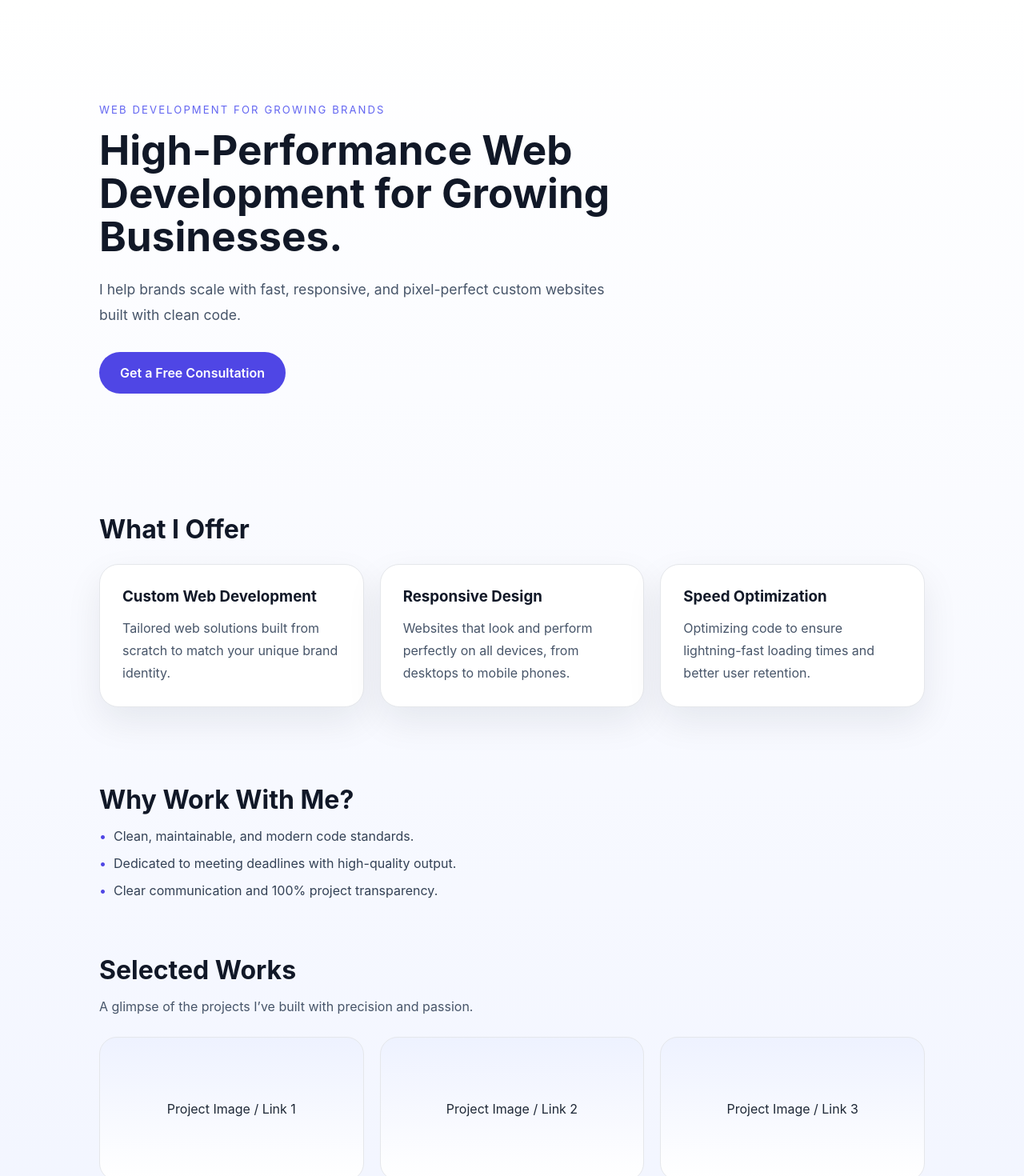
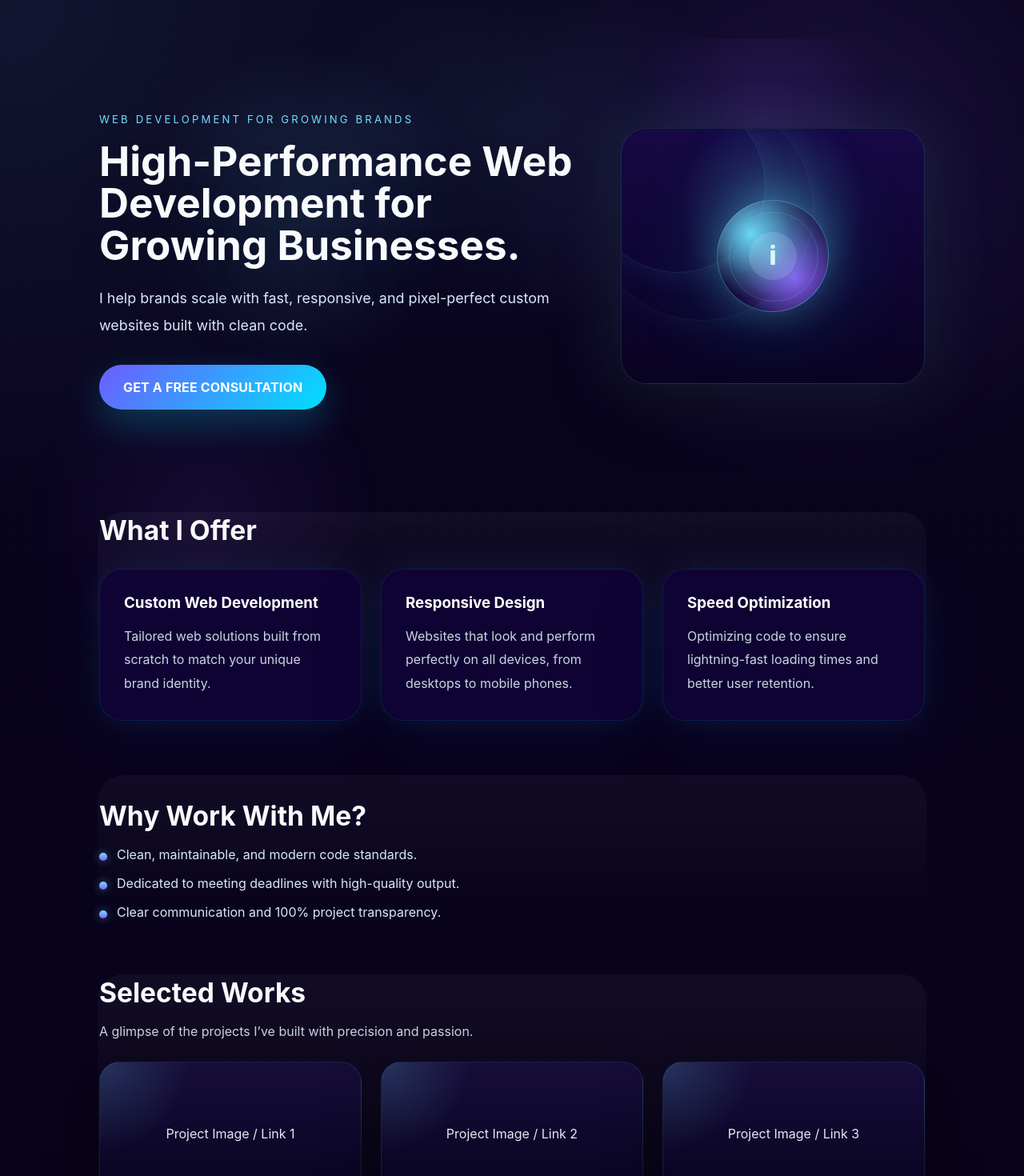
Before and after one commit to jigneshvalmik52-sys/Super-website-1, a Next.js app: page / in a window 1280 px wide. Shown: the top 1470 px of the page at 80% size. Built offline with nearby package versions, Linux system fonts and the light colour scheme.

Commit message:
Update design for neon purple AI theme

```diff
--- a/app/globals.css
+++ b/app/globals.css
@@ -1,8 +1,16 @@
 :root {
-  color-scheme: light;
+  color-scheme: dark;
   font-family: Inter, system-ui, -apple-system, BlinkMacSystemFont, "Segoe UI", sans-serif;
-  background: #f6f7fb;
-  color: #111827;
+  background: #09031d;
+  color: #f8fafc;
+  --bg: #10022d;
+  --bg-soft: #17063f;
+  --surface: rgba(18, 10, 55, 0.88);
+  --border: rgba(4, 209, 255, 0.16);
+  --accent: #70e0ff;
+  --accent-2: #8b5cf6;
+  --text: #f8fafc;
+  --muted: #cbd5e1;
 }
 
 * {
@@ -17,7 +25,18 @@ body {
 
 body {
   min-height: 100vh;
-  background: linear-gradient(180deg, #ffffff 0%, #eef2ff 100%);
+  background: radial-gradient(circle at top left, rgba(112, 224, 255, 0.08), transparent 25%),
+    radial-gradient(circle at 80% 10%, rgba(139, 92, 246, 0.15), transparent 18%),
+    linear-gradient(180deg, #0a0520 0%, #09031d 45%, #080217 100%);
+}
+
+body::before {
+  content: "";
+  position: fixed;
+  inset: 0;
+  background: radial-gradient(circle at 50% 20%, rgba(112, 224, 255, 0.08), transparent 30%),
+    radial-gradient(circle at 20% 80%, rgba(139, 92, 246, 0.09), transparent 18%);
+  pointer-events: none;
 }
 
 a {
@@ -28,94 +47,220 @@ a {
 .container {
   max-width: 1080px;
   margin: 0 auto;
-  padding: 36px 24px 72px;
+  padding: 48px 24px 80px;
 }
 
 .hero {
-  padding: 80px 0;
+  display: grid;
+  grid-template-columns: 1fr minmax(280px, 380px);
+  gap: 40px;
+  align-items: center;
+  padding: 80px 0 60px;
+  position: relative;
+}
+
+.hero::before {
+  content: "";
+  position: absolute;
+  inset: 0;
+  pointer-events: none;
+  background: radial-gradient(circle at 25% 40%, rgba(112, 224, 255, 0.12), transparent 25%),
+    radial-gradient(circle at 80% 20%, rgba(139, 92, 246, 0.14), transparent 18%);
 }
 
 .hero-copy {
-  max-width: 720px;
+  position: relative;
+  z-index: 1;
+}
+
+.hero-visual {
+  min-height: 320px;
+  display: flex;
+  align-items: center;
+  justify-content: center;
+  position: relative;
+  border-radius: 32px;
+  background: radial-gradient(circle at 50% 30%, rgba(112, 224, 255, 0.22), transparent 40%),
+    linear-gradient(180deg, rgba(22, 9, 71, 0.95), rgba(10, 3, 34, 0.95));
+  box-shadow: 0 0 80px rgba(112, 224, 255, 0.12), 0 20px 80px rgba(0, 0, 0, 0.4);
+  border: 1px solid rgba(112, 224, 255, 0.14);
+  overflow: hidden;
+}
+
+.hero-orb {
+  width: 140px;
+  height: 140px;
+  border-radius: 50%;
+  display: grid;
+  place-items: center;
+  position: relative;
+  background: radial-gradient(circle at 30% 30%, rgba(112, 224, 255, 0.95), rgba(112, 224, 255, 0.2) 38%, transparent 58%),
+    radial-gradient(circle at 70% 70%, rgba(139, 92, 246, 0.95), rgba(139, 92, 246, 0.15) 45%, transparent 60%);
+  box-shadow: 0 0 50px rgba(112, 224, 255, 0.3), 0 0 120px rgba(4, 209, 255, 0.24);
+  border: 1px solid rgba(112, 224, 255, 0.35);
+}
+
+.hero-orb::before,
+.hero-orb::after {
+  content: "";
+  position: absolute;
+  width: 80%;
+  height: 80%;
+  border-radius: 50%;
+  border: 1px solid rgba(112, 224, 255, 0.2);
+}
+
+.hero-orb::before {
+  inset: 10%;
+}
+
+.hero-orb::after {
+  inset: 18%;
+  filter: blur(6px);
+}
+
+.hero-icon {
+  display: inline-flex;
+  align-items: center;
+  justify-content: center;
+  width: 60px;
+  height: 60px;
+  border-radius: 50%;
+  background: rgba(255, 255, 255, 0.14);
+  color: #f8fafc;
+  font-size: 2rem;
+  font-weight: 800;
+  text-shadow: 0 0 18px rgba(112, 224, 255, 0.8);
+}
+
+.hero-orb-glow {
+  position: absolute;
+  inset: -18px;
+  border-radius: 50%;
+  background: radial-gradient(circle, rgba(112, 224, 255, 0.25), transparent 55%);
+  filter: blur(12px);
+}
+
+.hero-trace,
+.hero-trace--two {
+  position: absolute;
+  width: 220px;
+  height: 220px;
+  border-radius: 50%;
+  border: 1px solid rgba(112, 224, 255, 0.12);
+  box-shadow: 0 0 40px rgba(112, 224, 255, 0.1);
+}
+
+.hero-trace {
+  top: -40px;
+  left: -40px;
+}
+
+.hero-trace--two {
+  bottom: -50px;
+  right: -50px;
+  width: 280px;
+  height: 280px;
+  opacity: 0.6;
 }
 
 .eyebrow {
   text-transform: uppercase;
-  letter-spacing: 0.16em;
+  letter-spacing: 0.24em;
   font-size: 0.82rem;
-  color: #6366f1;
-  margin-bottom: 16px;
+  color: #70e0ff;
+  margin-bottom: 18px;
 }
 
 h1 {
-  font-size: clamp(2.5rem, 4vw, 4.5rem);
-  line-height: 1.05;
+  font-size: clamp(2.5rem, 4vw, 4.7rem);
+  line-height: 1.02;
   margin: 0 0 24px;
+  color: #f8fafc;
+  text-shadow: 0 18px 45px rgba(0, 0, 0, 0.18);
 }
 
 .subtitle {
-  font-size: 1.1rem;
-  max-width: 660px;
-  line-height: 1.8;
-  color: #475569;
-  margin-bottom: 30px;
+  font-size: 1.12rem;
+  max-width: 680px;
+  line-height: 1.9;
+  color: #d9e7ff;
+  margin-bottom: 32px;
 }
 
 .button {
   display: inline-flex;
   align-items: center;
   justify-content: center;
-  background: #4f46e5;
+  background: linear-gradient(135deg, #6d5cff 0%, #00e0ff 100%);
   color: #ffffff;
-  padding: 16px 26px;
+  padding: 18px 30px;
   border-radius: 999px;
-  font-weight: 600;
-  transition: background 0.2s ease;
+  font-weight: 700;
+  letter-spacing: 0.01em;
+  text-transform: uppercase;
+  box-shadow: 0 16px 46px rgba(0, 224, 255, 0.24);
+  transition: transform 0.2s ease, box-shadow 0.2s ease;
 }
 
 .button:hover {
-  background: #4338ca;
+  transform: translateY(-2px);
+  box-shadow: 0 22px 56px rgba(0, 224, 255, 0.3);
 }
 
 .section {
   margin-top: 70px;
+  position: relative;
+  z-index: 1;
+}
+
+.section::before {
+  content: "";
+  position: absolute;
+  inset: -2px;
+  border-radius: 32px;
+  background: linear-gradient(180deg, rgba(255, 255, 255, 0.04), rgba(255, 255, 255, 0));
+  pointer-events: none;
 }
 
 .section h2 {
-  font-size: 2rem;
-  margin-bottom: 16px;
+  font-size: 2.1rem;
+  margin-bottom: 18px;
+  color: #f8fafc;
 }
 
 .section-copy {
-  color: #475569;
+  color: #cbd5e1;
   max-width: 720px;
   margin-bottom: 28px;
 }
 
 .cards {
   display: grid;
-  gap: 20px;
+  gap: 24px;
   grid-template-columns: repeat(auto-fit, minmax(240px, 1fr));
-  margin-top: 24px;
+  margin-top: 28px;
 }
 
 .card {
-  background: #ffffff;
-  border: 1px solid #e5e7eb;
-  border-radius: 24px;
-  padding: 28px;
-  box-shadow: 0 18px 45px rgba(15, 23, 42, 0.08);
+  background: rgba(16, 4, 54, 0.9);
+  border: 1px solid rgba(4, 209, 255, 0.13);
+  border-radius: 28px;
+  padding: 30px;
+  box-shadow: 0 24px 80px rgba(6, 18, 71, 0.28), 0 0 40px rgba(112, 224, 255, 0.08);
+  backdrop-filter: blur(12px);
 }
 
 .card h3 {
   margin-top: 0;
-  margin-bottom: 14px;
+  margin-bottom: 16px;
+  color: #ffffff;
 }
 
 .card p {
   margin: 0;
-  color: #475569;
-  line-height: 1.75;
+  color: #cbd5e1;
+  line-height: 1.85;
 }
 
 .split {
@@ -130,26 +275,31 @@ h1 {
   padding: 0;
   margin: 0;
   display: grid;
-  gap: 14px;
+  gap: 16px;
 }
 
 .list li {
-  padding-left: 18px;
+  padding-left: 22px;
   position: relative;
-  color: #334155;
+  color: #d9e7ff;
 }
 
 .list li::before {
-  content: "\2022";
+  content: "";
   position: absolute;
   left: 0;
-  color: #4f46e5;
+  top: 0.55rem;
+  width: 10px;
+  height: 10px;
+  border-radius: 50%;
+  background: linear-gradient(180deg, #70e0ff, #8b5cf6);
+  box-shadow: 0 0 12px rgba(112, 224, 255, 0.45);
 }
 
 .project-grid {
   display: grid;
-  gap: 20px;
-  grid-template-columns: repeat(auto-fit, minmax(220px, 1fr));
+  gap: 24px;
+  grid-template-columns: repeat(auto-fit, minmax(240px, 1fr));
   margin-top: 24px;
 }
 
@@ -158,39 +308,43 @@ h1 {
   display: flex;
   align-items: center;
   justify-content: center;
-  background: linear-gradient(180deg, #eef2ff 0%, #ffffff 100%);
-  border: 1px solid #e5e7eb;
-  border-radius: 22px;
-  color: #1f2937;
+  background: radial-gradient(circle at top left, rgba(112, 224, 255, 0.18), transparent 30%),
+    linear-gradient(180deg, rgba(18, 8, 55, 0.95), rgba(8, 3, 31, 0.9));
+  border: 1px solid rgba(112, 224, 255, 0.11);
+  border-radius: 26px;
+  color: #e2e8f0;
   text-align: center;
-  padding: 24px;
+  padding: 28px;
+  box-shadow: 0 18px 70px rgba(0, 0, 0, 0.35);
 }
 
 .testimonial blockquote {
   margin: 0;
-  padding: 32px;
-  background: #ffffff;
-  border: 1px solid #e5e7eb;
-  border-radius: 24px;
-  color: #0f172a;
-  font-size: 1.1rem;
-  line-height: 1.9;
-  box-shadow: 0 12px 30px rgba(15, 23, 42, 0.05);
+  padding: 38px;
+  background: rgba(17, 5, 48, 0.92);
+  border: 1px solid rgba(112, 224, 255, 0.12);
+  border-radius: 28px;
+  color: #eef2ff;
+  font-size: 1.12rem;
+  line-height: 1.95;
+  box-shadow: 0 18px 60px rgba(4, 16, 58, 0.28);
 }
 
 .footer {
   margin-top: 72px;
-  padding: 40px 32px;
-  background: #1e293b;
+  padding: 44px 34px;
+  background: rgba(6, 7, 29, 0.95);
   color: #f8fafc;
-  border-radius: 28px;
+  border-radius: 30px;
   display: grid;
   gap: 24px;
+  border: 1px solid rgba(112, 224, 255, 0.08);
+  box-shadow: inset 0 0 40px rgba(112, 224, 255, 0.04);
 }
 
 .footer h2 {
   margin: 0 0 14px;
-  color: #ffffff;
+  color: #f8fafc;
 }
 
 .footer p,
@@ -211,7 +365,17 @@ h1 {
 }
 
 .footer-links a {
-  color: #a5b4fc;
+  color: #70e0ff;
+}
+
+@media (max-width: 900px) {
+  .hero {
+    grid-template-columns: 1fr;
+  }
+
+  .hero-visual {
+    min-height: 280px;
+  }
 }
 
 @media (max-width: 640px) {
@@ -219,6 +383,14 @@ h1 {
     padding: 24px 18px 48px;
   }
 
+  .hero {
+    padding-top: 60px;
+  }
+
+  .section {
+    margin-top: 52px;
+  }
+
   .footer {
     padding: 28px 20px;
   }
--- a/app/page.tsx
+++ b/app/page.tsx
@@ -9,6 +9,15 @@ export default function Home() {
             I help brands scale with fast, responsive, and pixel-perfect custom websites built with clean code.
           </p>
           <a className="button" href="#contact">Get a Free Consultation</a>
+        </div>
+
+        <div className="hero-visual">
+          <div className="hero-orb">
+            <span className="hero-icon">i</span>
+            <div className="hero-orb-glow" />
+          </div>
+          <div className="hero-trace" />
+          <div className="hero-trace hero-trace--two" />
         </div>
       </section>
 
```
